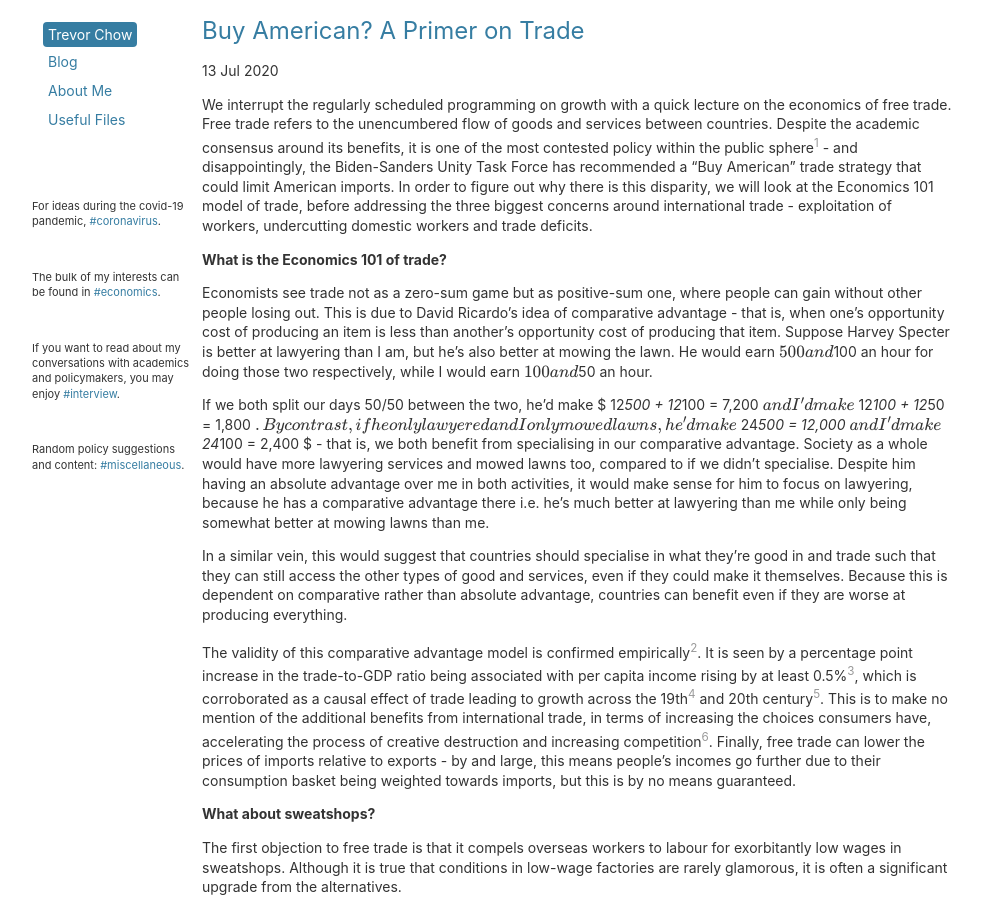
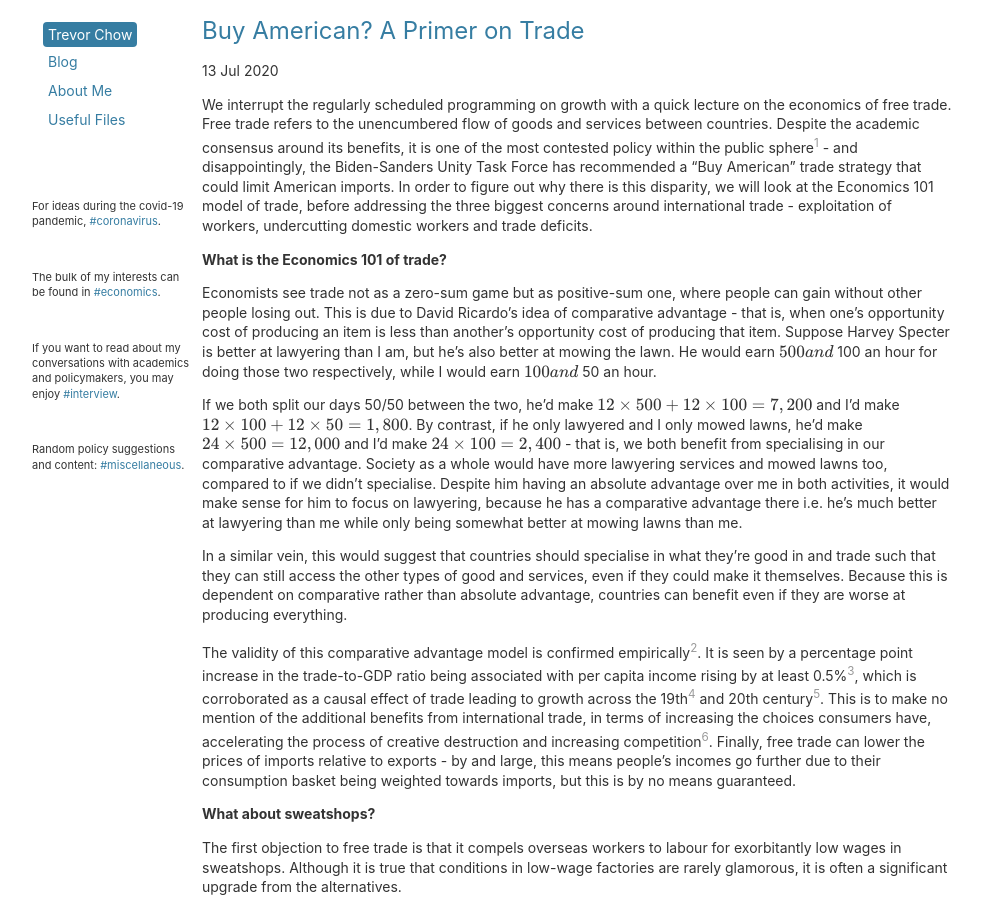
Before and after one commit to tmychow/tmychow.github.io, a Jekyll site: the page built from _posts/2020-07-13-buy-american-a-primer-on-trade.md, in a window 1280 px wide and 900 px high. Shown: the whole window, without its empty margins (28-1010 px from the left). Built offline with Jekyll 4.4.1, drawn with Linux system fonts in a browser that asks for light colours; formulas are drawn with MathJax 3.

Commit message:
Update 2020-07-13-buy-american-a-primer-on-trade.md

```diff
--- a/_posts/2020-07-13-buy-american-a-primer-on-trade.md
+++ b/_posts/2020-07-13-buy-american-a-primer-on-trade.md
@@ -11,9 +11,9 @@ We interrupt the regularly scheduled programming on growth with a quick lecture
 
 **What is the Economics 101 of trade?**
 
-Economists see trade not as a zero-sum game but as positive-sum one, where people can gain without other people losing out. This is due to David Ricardo's idea of  comparative advantage - that is, when one's opportunity cost of producing an item is less than another's opportunity cost of producing that item. Suppose Harvey Specter is better at lawyering than I am, but he's also better at mowing the lawn. He would earn \$500 and \$100 an hour for doing those two respectively, while I would earn \$100 and \$50 an hour.
+Economists see trade not as a zero-sum game but as positive-sum one, where people can gain without other people losing out. This is due to David Ricardo's idea of  comparative advantage - that is, when one's opportunity cost of producing an item is less than another's opportunity cost of producing that item. Suppose Harvey Specter is better at lawyering than I am, but he's also better at mowing the lawn. He would earn \$ 500 and \$ 100 an hour for doing those two respectively, while I would earn \$ 100 and \$ 50 an hour.
 
-If we both split our days 50/50 between the two, he'd make $ 12*500 + 12*100 = 7,200 $ and I'd make $ 12*100 + 12*50 = 1,800 $. By contrast, if he only lawyered and I only mowed lawns, he'd make $ 24*500 = 12,000 $ and I'd make $ 24*100 = 2,400 $ - that is, we both benefit from specialising in our comparative advantage. Society as a whole would have more lawyering services and mowed lawns too, compared to if we didn't specialise. Despite him having an absolute advantage over me in both activities, it would make sense for him to focus on lawyering, because he has a comparative advantage there i.e. he's much better at lawyering than me while only being somewhat better at mowing lawns than me.
+If we both split our days 50/50 between the two, he'd make $12\times500+12\times100=7,200$ and I'd make $12\times100 +12\times50=1,800$. By contrast, if he only lawyered and I only mowed lawns, he'd make $24\times500=12,000$ and I'd make $24\times100=2,400$ - that is, we both benefit from specialising in our comparative advantage. Society as a whole would have more lawyering services and mowed lawns too, compared to if we didn't specialise. Despite him having an absolute advantage over me in both activities, it would make sense for him to focus on lawyering, because he has a comparative advantage there i.e. he's much better at lawyering than me while only being somewhat better at mowing lawns than me.
 
 In a similar vein, this would suggest that countries should specialise in what they're good in and trade such that they can still access the other types of good and services, even if they could make it themselves. Because this is dependent on comparative rather than absolute advantage, countries can benefit even if they are worse at producing everything.
 
```
